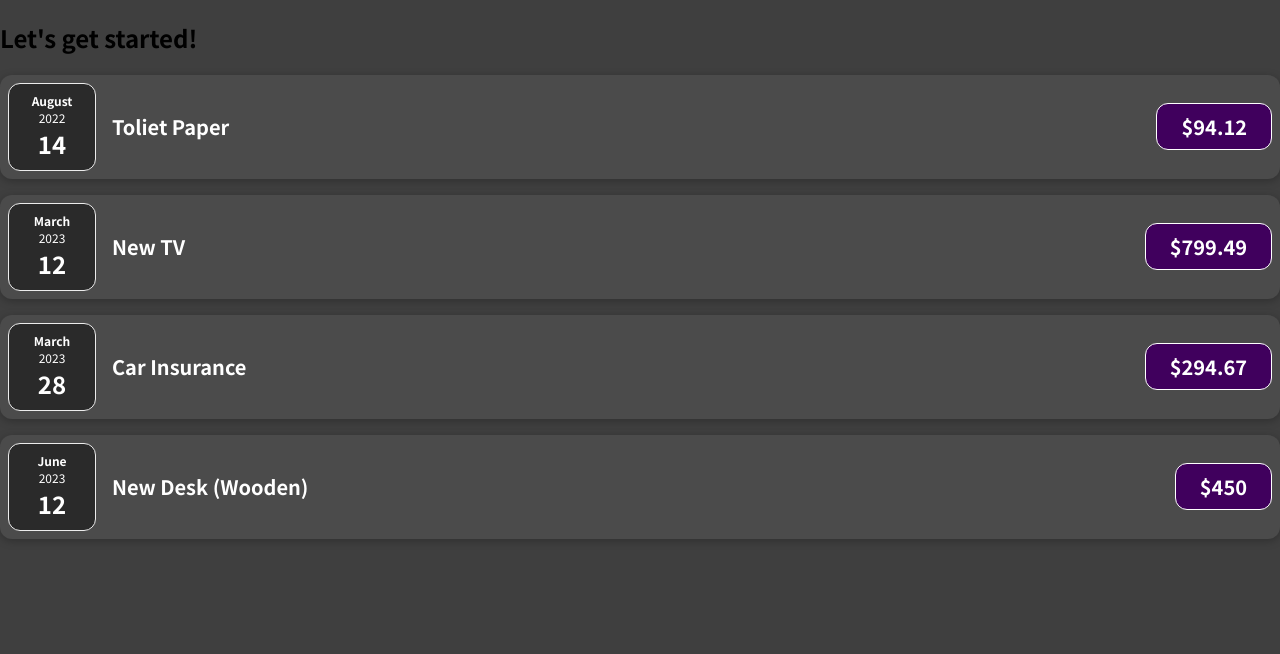
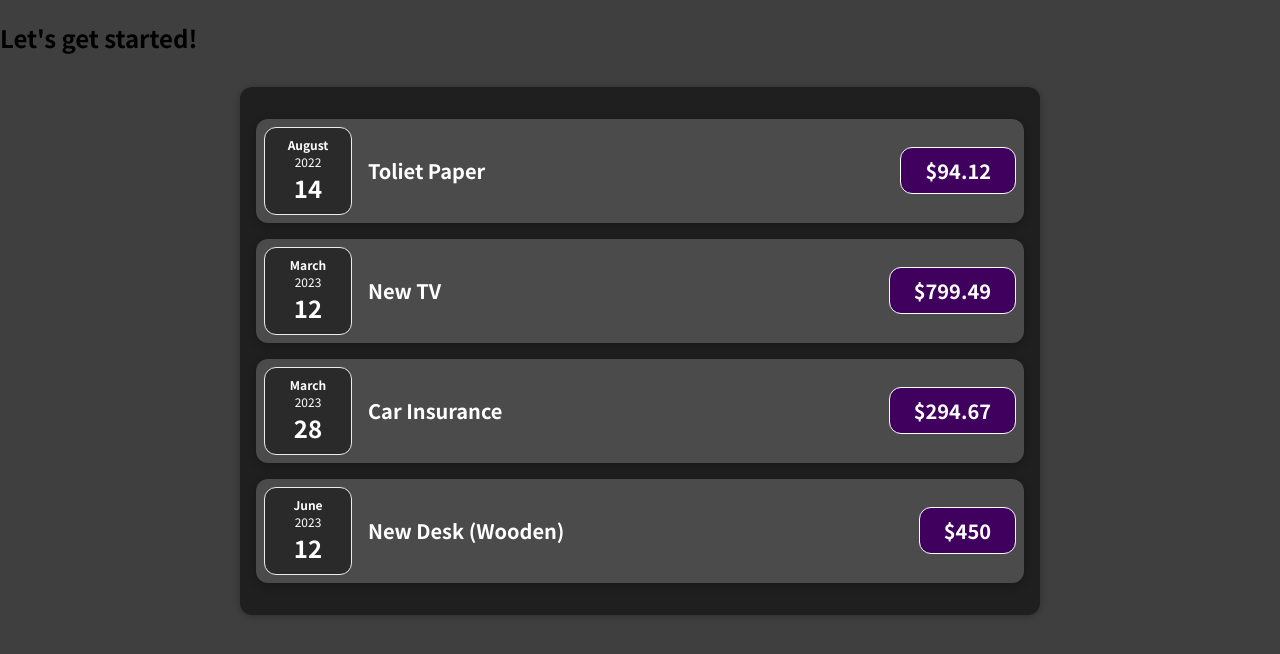
Before and after one commit to SarahKatherineFrancis/react-basic-expense-app, a React (Create React App) app: page / in a window 1280 px wide. Shown: the top 654 px of the page. Built offline with nearby package versions, Linux system fonts and the light colour scheme.

Commit message:
Created Expenses component for better organization

```diff
--- a/src/App.js
+++ b/src/App.js
@@ -1,4 +1,4 @@
-import ExpenseItem from "./components/ExpenseItem";
+import Expenses from "./components/Expenses";
 
 function App() {
   const expenses = [
@@ -26,26 +26,7 @@
   return (
     <div className="App">
       <h2>Let's get started!</h2>
-      <ExpenseItem
-        title={expenses[0].title}
-        amount={expenses[0].amount}
-        date={expenses[0].date}
-      />
-      <ExpenseItem
-        title={expenses[1].title}
-        amount={expenses[1].amount}
-        date={expenses[1].date}
-      />
-      <ExpenseItem
-        title={expenses[2].title}
-        amount={expenses[2].amount}
-        date={expenses[2].date}
-      />
-      <ExpenseItem
-        title={expenses[3].title}
-        amount={expenses[3].amount}
-        date={expenses[3].date}
-      />
+      <Expenses expenses={expenses} />
     </div>
   );
 }
--- /dev/null
+++ b/src/components/Expenses.css
@@ -0,0 +1,9 @@
+.expenses {
+  padding: 1rem;
+  background-color: rgb(31, 31, 31);
+  margin: 2rem auto;
+  width: 50rem;
+  max-width: 95%;
+  border-radius: 12px;
+  box-shadow: 0 1px 8px rgba(0, 0, 0, 0.25);
+}
--- /dev/null
+++ b/src/components/Expenses.js
@@ -0,0 +1,32 @@
+import React from "react";
+import "./Expenses.css";
+import ExpenseItem from "./ExpenseItem";
+
+const Expenses = ({ expenses }) => {
+  return (
+    <div className="expenses">
+      <ExpenseItem
+        title={expenses[0].title}
+        amount={expenses[0].amount}
+        date={expenses[0].date}
+      />
+      <ExpenseItem
+        title={expenses[1].title}
+        amount={expenses[1].amount}
+        date={expenses[1].date}
+      />
+      <ExpenseItem
+        title={expenses[2].title}
+        amount={expenses[2].amount}
+        date={expenses[2].date}
+      />
+      <ExpenseItem
+        title={expenses[3].title}
+        amount={expenses[3].amount}
+        date={expenses[3].date}
+      />
+    </div>
+  );
+};
+
+export default Expenses;
```
